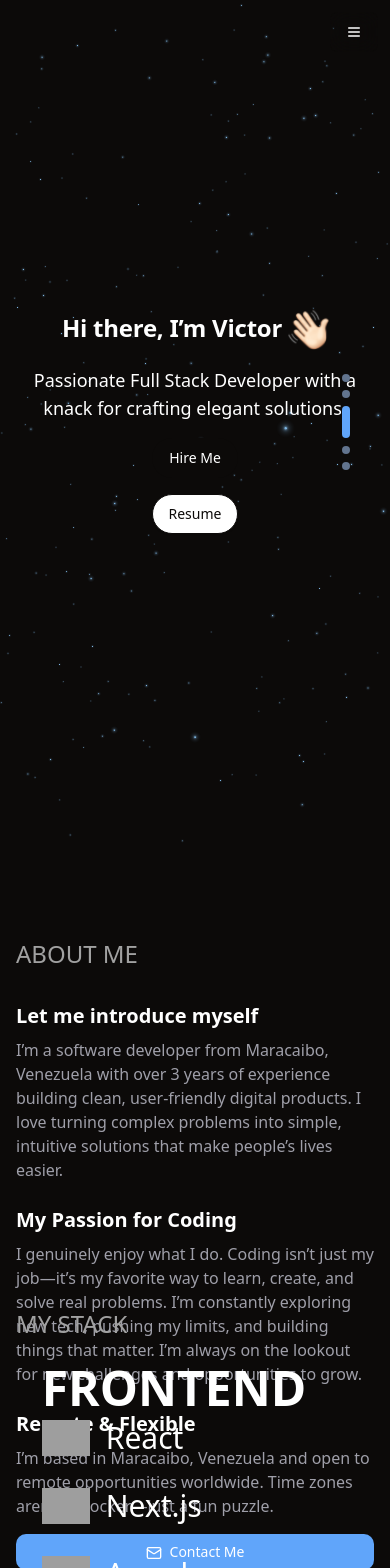
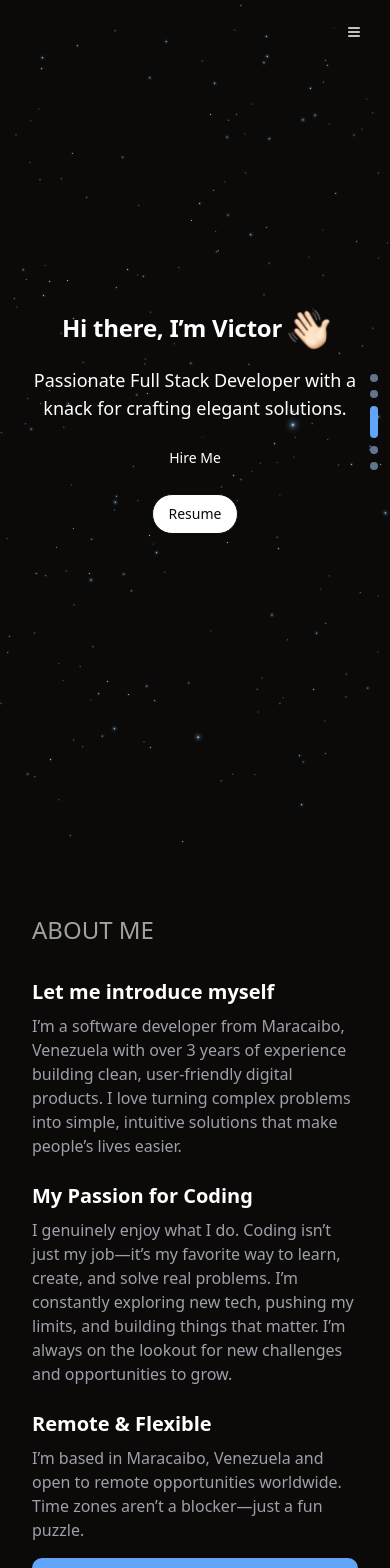
Before and after one commit to VictorAtencio-21/portfolio, a Next.js app: page / in a window 390 px wide. Shown: the top 1568 px of the page. Built offline with nearby package versions, Linux system fonts and the light colour scheme; grey boxes are pictures that could not be loaded.

Commit message:
feat: enhance layout and styling for improved user experience

```diff
--- a/src/app/layout.tsx
+++ b/src/app/layout.tsx
@@ -27,7 +27,7 @@ export default function RootLayout({
   return (
     <html lang="en">
       <body
-        className={`${geistSans.variable} ${geistMono.variable} antialiased bg-foreground text-background scroll-smooth`}
+        className={`${geistSans.variable} ${geistMono.variable} antialiased bg-foreground text-background scroll-smooth px-4`}
       >
         <BackgroundCanvas />
         <Header />
--- a/src/components/custom/Section.tsx
+++ b/src/components/custom/Section.tsx
@@ -47,7 +47,7 @@ const Section: React.FC<SectionProps> = ({
       {...props}
       ref={container}
       /* exactly 100 vh, centres the content, snaps into place */
-      className="h-screen w-full flex items-center justify-center snap-start px-4"
+      className="min-h-screen md:h-screen w-full flex items-center justify-center snap-start px-4"
       id={`section-${section.positionId}`}
     >
       {/* your inner wrapper stays the same */}
--- a/src/components/layout/ScrollBar.tsx
+++ b/src/components/layout/ScrollBar.tsx
@@ -15,7 +15,7 @@ const ScrollBar: React.FC<ScrollBarProps> = ({ sections }) => {
   const { activeSection } = sectionContext;
 
   return (
-    <motion.div className="fixed right-10 w-2 h-screen flex flex-col items-center justify-center z-10 gap-2">
+    <motion.div className="fixed right-3 md:right-10 w-2 h-screen flex flex-col items-center justify-center z-10 gap-2">
       {sections.map(({ positionId }) => (
         <motion.div
           key={positionId}
--- a/src/components/sections/Stack.tsx
+++ b/src/components/sections/Stack.tsx
@@ -95,11 +95,11 @@ const Stack = () => {
   type TechCategory = keyof typeof techStack;
 
   return (
-    <div className="max-w-7xl flex flex-col items-center justify-center">
+    <div className="max-w-7xl flex flex-col items-start justify-center">
       <section className="w-full flex flex-col space-y-4">
         {Object.keys(techStack).map((category) => (
           <div key={category} className="py-4 grid grid-cols-1 sm:grid-cols-3">
-            <h2 className="text-white text-5xl font-semibold mb-2">
+            <h2 className="text-white text-5xl font-semibold pb-8">
               {category.toUpperCase()}
             </h2>
             <div className="w-full grid grid-cols-1 sm:grid-cols-3 gap-8 col-span-2">
```
